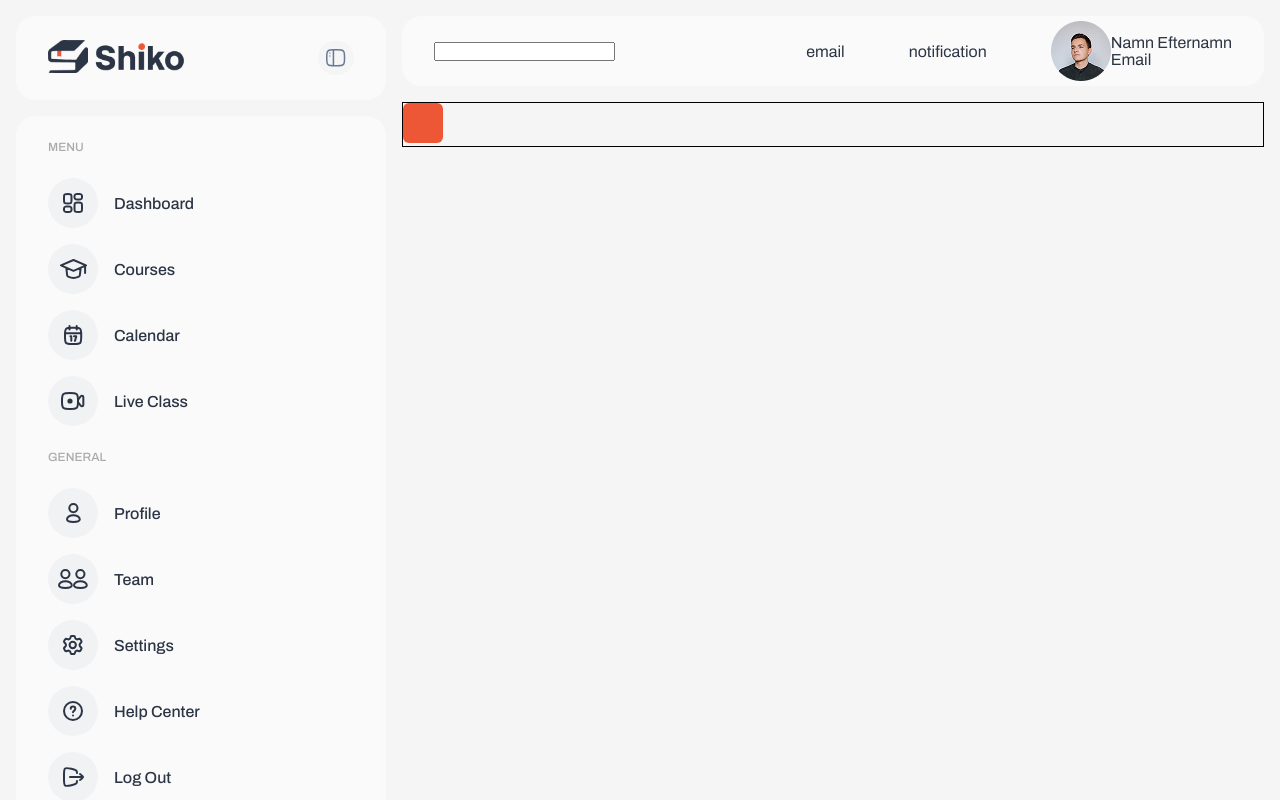
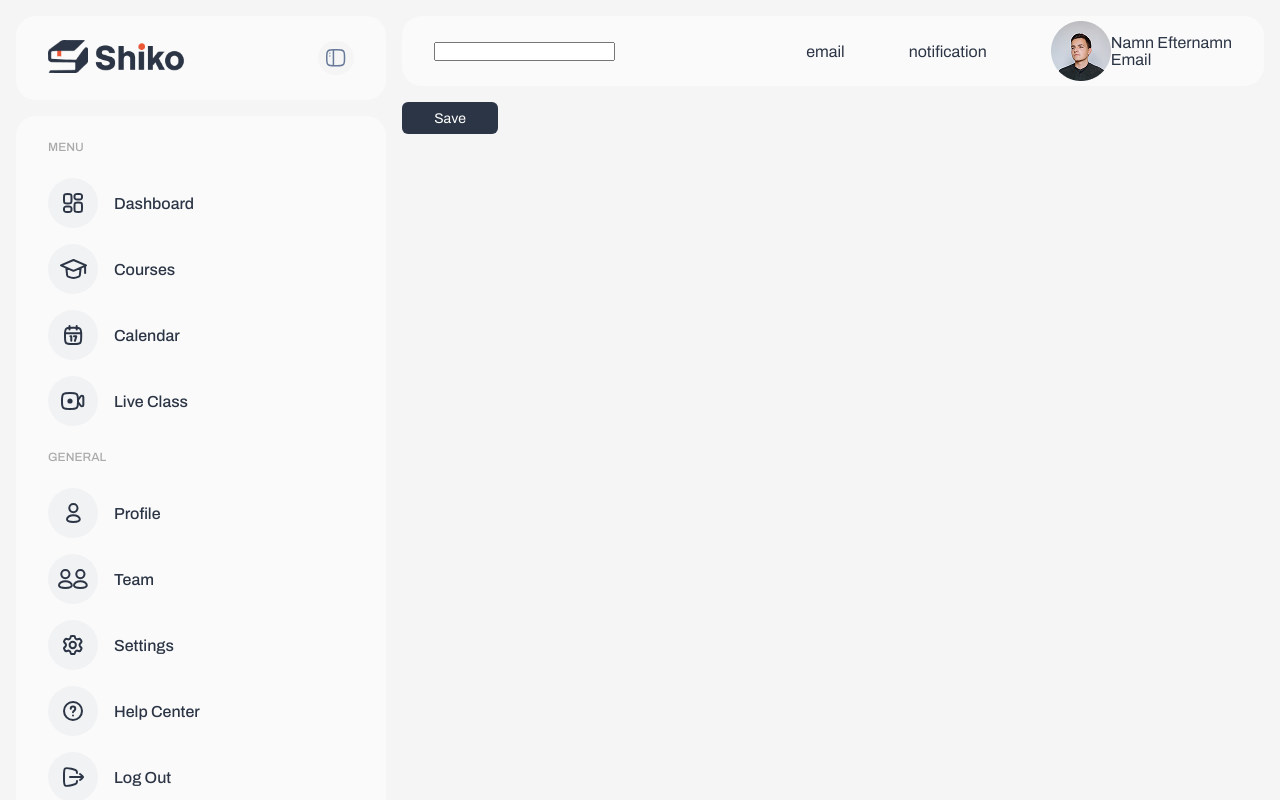
Before and after one commit to lms-cms25/frontend, a Next.js app: page / in a window 1280 px wide. Shown: the top 800 px of the page. Built offline with nearby package versions, Linux system fonts and the light colour scheme.

Commit message:
basic style for small button

```diff
--- a/src/app/(app)/dashboard/page.tsx
+++ b/src/app/(app)/dashboard/page.tsx
@@ -4,7 +4,7 @@
 const page = () => {
   return (
     <div>
-        <button className="primary-btn btn-s"></button>
+        <button className="secondary-btn btn-small">Save</button>
     </div>
   )
 }
--- a/src/css/buttons/buttons.css
+++ b/src/css/buttons/buttons.css
@@ -3,3 +3,32 @@
     border-style: none;
     cursor: pointer;
 }
+
+.secondary-btn{
+    background-color: var(--button-secondary-background);
+    border-style: none;
+    cursor: pointer;
+}
+
+.btn-small{
+    font-family: var(--font-body);
+    font-weight: var(--font-weight-regular);
+    font-size: var(--font-size-sm);
+    width: 6rem;
+    height: 2rem;
+}
+
+.btn-normal{
+    font-family: var(--font-body);
+    font-weight: var(--font-weight-regular);
+    font-size: var(--font-size-sm);
+    width: 6rem;
+    height: 2rem;
+}
+
+.btn-large{
+    font-family: var(--font-body);
+    font-weight: var(--font-weight-regular);
+    font-size: var(--font-size-sm);
+    padding: 0 1rem;
+}
--- a/src/css/globals.css
+++ b/src/css/globals.css
@@ -69,7 +69,7 @@
   align-items: center;
 }
 .main {
-  border: 1px solid black;
+  /* border: 1px solid black; */
 
 }
 
```
